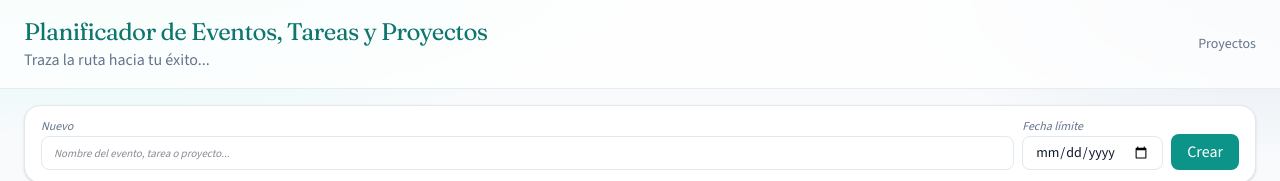
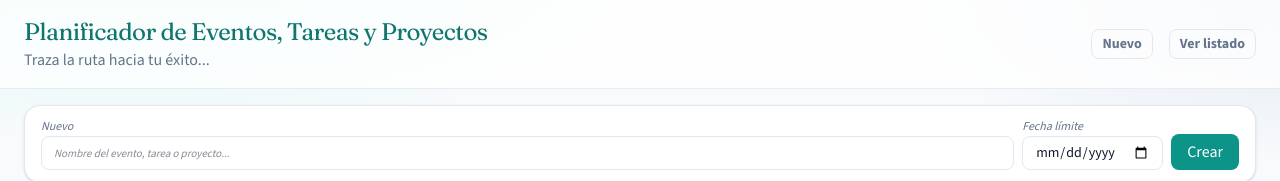
Before and after one commit to MiguelErnesto/planificador-eventos, a Next.js app: page /projects in a window 1280 px wide. Shown: the top 181 px of the page. Built offline with nearby package versions, Linux system fonts and the light colour scheme; no server answers; the database is empty.

Commit message:
feat(UI):Accesos desde el encabezado

```diff
--- a/app/layout.tsx
+++ b/app/layout.tsx
@@ -3,6 +3,7 @@ import { Source_Sans_3, Fraunces } from "next/font/google";
 import "./globals.css";
 import { getSiteSettings } from "@/lib/queries";
 import { APP_TITLE, APP_TAGLINE } from "@/lib/branding";
+import { HeaderNav } from "@/components/HeaderNav";
 
 const sans = Source_Sans_3({
   variable: "--font-display",
@@ -39,11 +40,7 @@ export default async function RootLayout({
               </p>
               <p className="text-base text-muted">{tagline}</p>
             </a>
-            <nav className="flex gap-4 text-sm text-muted">
-              <a href="/projects" className="hover:text-accent-dark">
-                Proyectos
-              </a>
-            </nav>
+            <HeaderNav />
           </div>
         </header>
         <main className="mx-auto max-w-7xl px-4 py-8 sm:px-6">{children}</main>
--- a/app/projects/page.tsx
+++ b/app/projects/page.tsx
@@ -3,7 +3,7 @@ import { redirect } from "next/navigation";
 import { formatCalendarDate } from "@/lib/dates";
 import { es } from "date-fns/locale";
 import { listProjects } from "@/lib/queries";
-import { createProject, deleteProject } from "@/lib/actions";
+import { NewProjectNameInput } from "@/components/NewProjectNameInput";
 
 export const dynamic = "force-dynamic";
 
@@ -44,12 +44,7 @@ export default async function ProjectsPage() {
         >
           <label className="flex flex-1 flex-col gap-0.5 text-sm">
             <span className="text-xs italic text-muted">Nuevo</span>
-            <input
-              name="name"
-              required
-              placeholder="Nombre del evento, tarea o proyecto..."
-              className="rounded-lg border border-border px-3 py-1.5 outline-none ring-accent placeholder:text-[11px] placeholder:italic focus:ring-2"
-            />
+            <NewProjectNameInput />
           </label>
           <label className="flex flex-col gap-0.5 text-sm">
             <span className="text-xs italic text-muted">Fecha límite</span>
--- /dev/null
+++ b/components/HeaderNav.tsx
@@ -0,0 +1,31 @@
+"use client";
+
+import Link from "next/link";
+
+const linkClass =
+  "rounded-lg border border-border bg-transparent px-2.5 py-1 font-bold hover:bg-slate-100 hover:text-accent-dark";
+
+export function HeaderNav() {
+  return (
+    <nav className="flex gap-4 text-sm text-muted">
+      <Link
+        href="/projects#nuevo"
+        className={linkClass}
+        onClick={(event) => {
+          if (window.location.pathname !== "/projects") return;
+          if (window.location.hash === "#nuevo") {
+            event.preventDefault();
+          }
+          requestAnimationFrame(() => {
+            document.getElementById("nuevo")?.focus();
+          });
+        }}
+      >
+        Nuevo
+      </Link>
+      <Link href="/projects" className={linkClass}>
+        Ver listado
+      </Link>
+    </nav>
+  );
+}
--- /dev/null
+++ b/components/NewProjectNameInput.tsx
@@ -0,0 +1,27 @@
+"use client";
+
+import { useEffect, useRef } from "react";
+
+export function NewProjectNameInput() {
+  const ref = useRef<HTMLInputElement>(null);
+
+  useEffect(() => {
+    const maybeFocus = () => {
+      if (window.location.hash === "#nuevo") ref.current?.focus();
+    };
+    maybeFocus();
+    window.addEventListener("hashchange", maybeFocus);
+    return () => window.removeEventListener("hashchange", maybeFocus);
+  }, []);
+
+  return (
+    <input
+      ref={ref}
+      id="nuevo"
+      name="name"
+      required
+      placeholder="Nombre del evento, tarea o proyecto..."
+      className="rounded-lg border border-border px-3 py-1.5 outline-none ring-accent placeholder:text-[11px] placeholder:italic focus:ring-2"
+    />
+  );
+}
```
